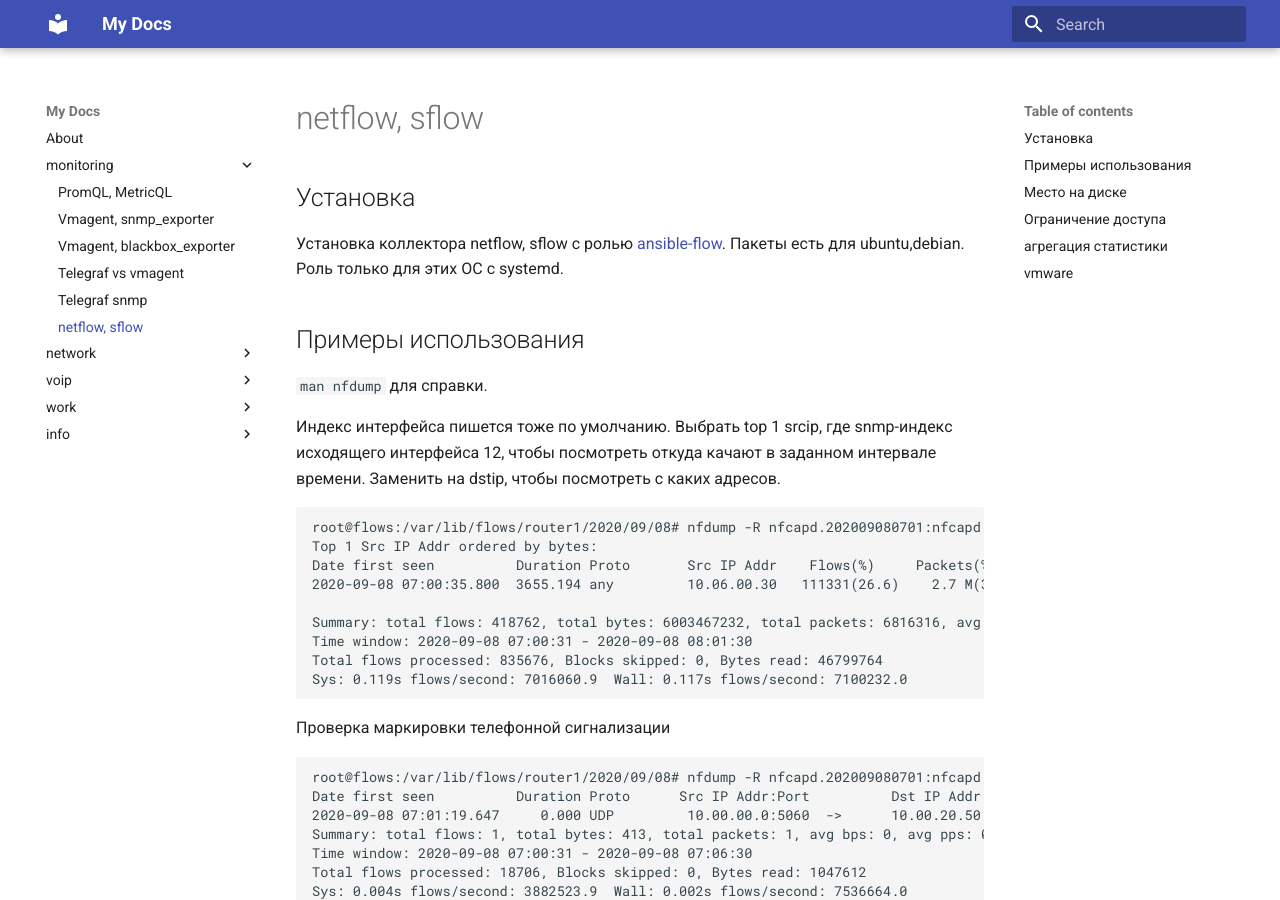
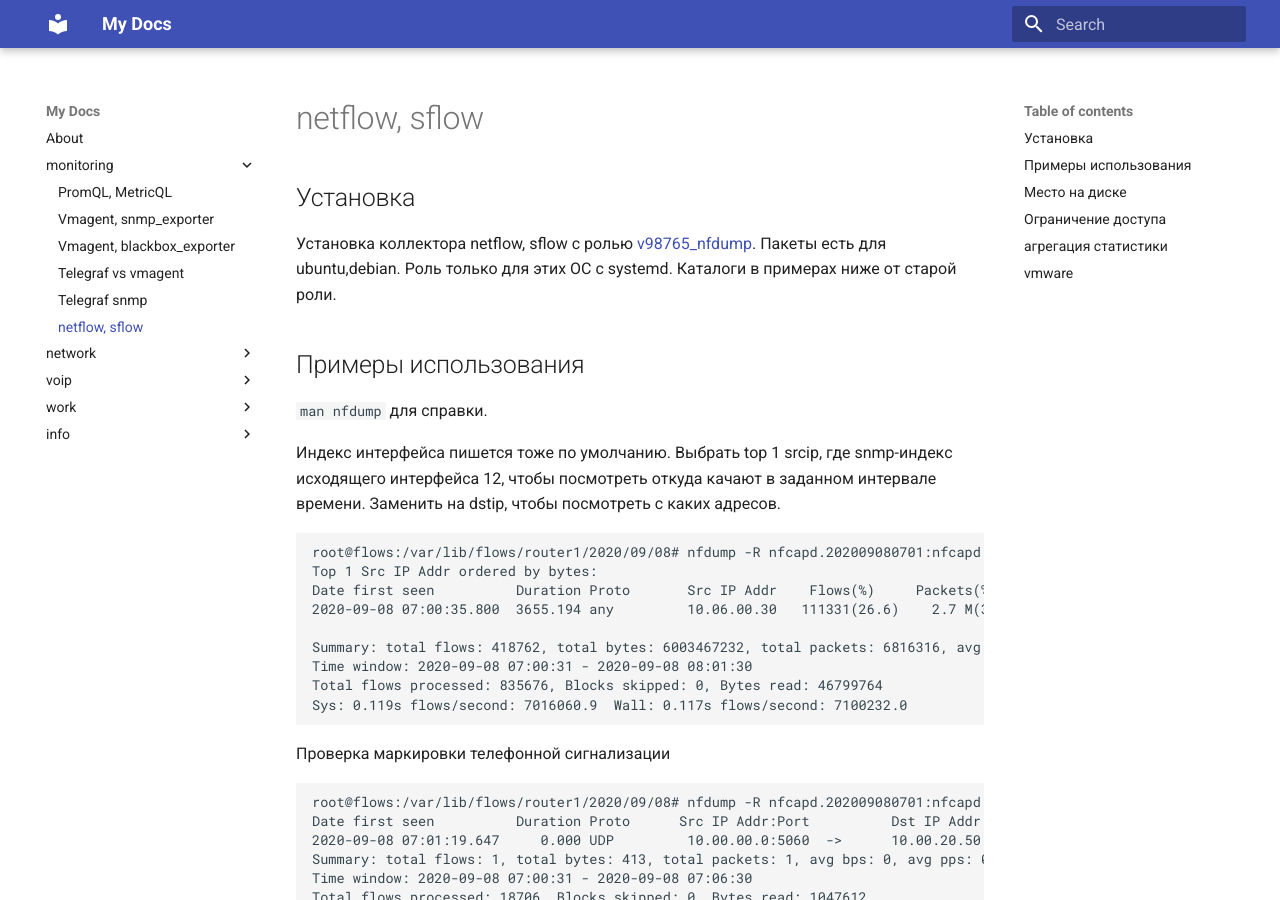
Before and after one commit to v98765/v98765.github.io, an MkDocs documentation site: the page built from docs/monitoring/sflow.md, in a window 1280 px wide and 900 px high. Built offline with MkDocs 1.6.1 and Material for MkDocs 9.7.7, drawn with Linux system fonts in a browser that asks for light colours.

Commit message:
monitoring/sflow.md new ansible role link

```diff
--- a/docs/monitoring/sflow.md
+++ b/docs/monitoring/sflow.md
@@ -1,6 +1,7 @@
 ## Установка
 
-Установка коллектора netflow, sflow с ролью [ansible-flow](https://github.com/v98765/ansible-flow). Пакеты есть для ubuntu,debian. Роль только для этих ОС с systemd.
+Установка коллектора netflow, sflow с ролью [v98765_nfdump](https://github.com/v98765/v98765_nfdump). Пакеты есть для ubuntu,debian. Роль только для этих ОС с systemd.
+Каталоги в примерах ниже от старой роли.
 
 ## Примеры использования
 
```
